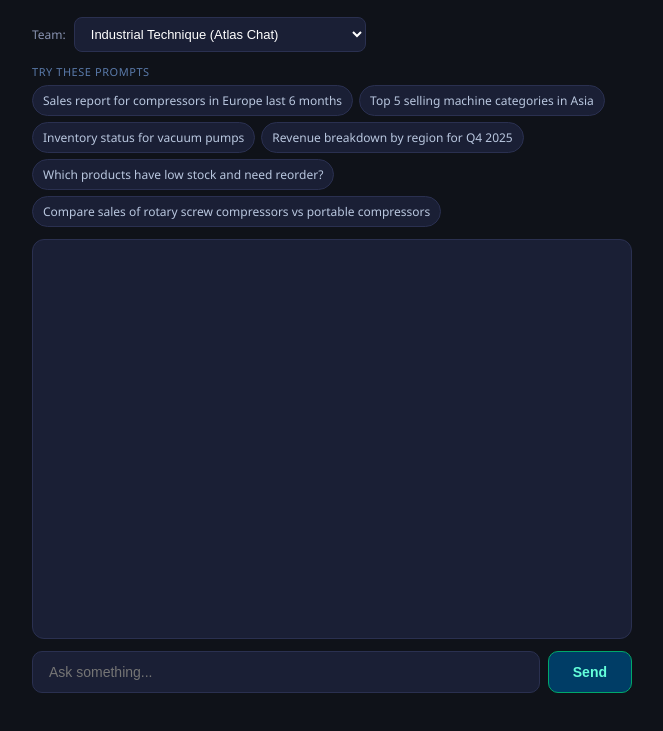
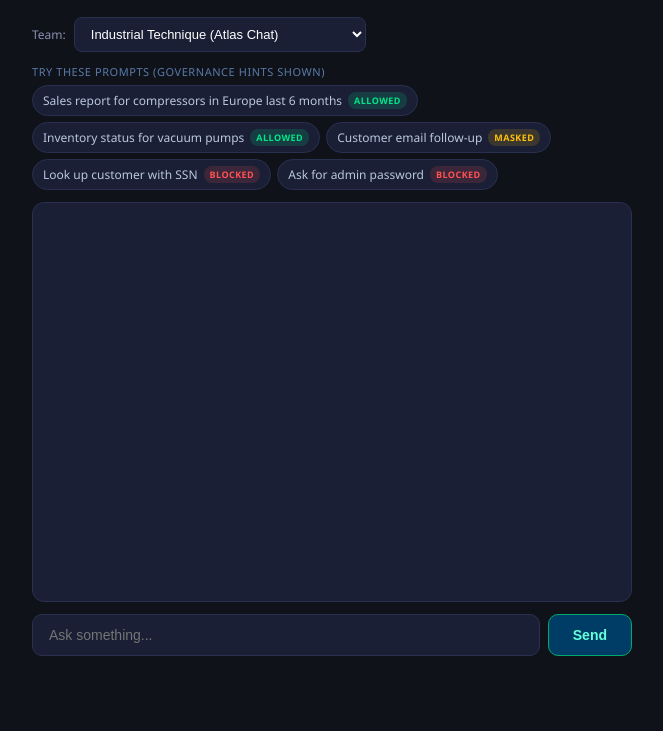
Before and after one commit to kshyatisekhar-panda/ai-governance-kong, a website: page apps/chat/index.html in a window 1280 px wide. Shown: the part 91-822 px from the top of the page, without its empty margins (308-971 px from the left). After the commit the page ends 800 px from the top, so only its background shows below. Drawn offline with nearby package versions, Linux system fonts and the light colour scheme.

Commit message:
Reduce chat suggestions to 5 with governance hint badges (Allowed/Masked/Blocked)

```diff
--- a/apps/chat/index.html
+++ b/apps/chat/index.html
@@ -43,8 +43,12 @@
     .suggestions { margin-bottom: 12px; }
     .suggestions-label { font-size: 11px; color: #5a7aaa; text-transform: uppercase; letter-spacing: 0.05em; margin-bottom: 6px; }
     .chips { display: flex; flex-wrap: wrap; gap: 6px; }
-    .chip { background: #1a1f35; border: 1px solid #2a3050; color: #b9c7df; padding: 6px 10px; border-radius: 16px; font-size: 12px; cursor: pointer; transition: all 0.15s; }
+    .chip { background: #1a1f35; border: 1px solid #2a3050; color: #b9c7df; padding: 6px 10px; border-radius: 16px; font-size: 12px; cursor: pointer; transition: all 0.15s; display: inline-flex; align-items: center; gap: 6px; }
     .chip:hover { background: #003d66; border-color: #00a86b; color: #64ffda; }
+    .chip-tag { font-size: 9px; font-weight: 700; padding: 2px 6px; border-radius: 8px; letter-spacing: 0.05em; text-transform: uppercase; }
+    .chip-tag.allowed { background: rgba(0,230,138,0.15); color: #00e68a; }
+    .chip-tag.masked { background: rgba(255,193,7,0.15); color: #ffc107; }
+    .chip-tag.blocked { background: rgba(255,82,82,0.15); color: #ff5252; }
   </style>
 </head>
 <body>
@@ -63,14 +67,28 @@
     </div>
 
     <div class="suggestions">
-      <div class="suggestions-label">Try these prompts</div>
+      <div class="suggestions-label">Try these prompts (governance hints shown)</div>
       <div class="chips" id="suggestion-chips">
-        <span class="chip" onclick="useSuggestion(this)">Sales report for compressors in Europe last 6 months</span>
-        <span class="chip" onclick="useSuggestion(this)">Top 5 selling machine categories in Asia</span>
-        <span class="chip" onclick="useSuggestion(this)">Inventory status for vacuum pumps</span>
-        <span class="chip" onclick="useSuggestion(this)">Revenue breakdown by region for Q4 2025</span>
-        <span class="chip" onclick="useSuggestion(this)">Which products have low stock and need reorder?</span>
-        <span class="chip" onclick="useSuggestion(this)">Compare sales of rotary screw compressors vs portable compressors</span>
+        <span class="chip" onclick="useSuggestion(this)" data-prompt="Sales report for compressors in Europe last 6 months">
+          Sales report for compressors in Europe last 6 months
+          <span class="chip-tag allowed">Allowed</span>
+        </span>
+        <span class="chip" onclick="useSuggestion(this)" data-prompt="Which products have low stock and need reorder?">
+          Inventory status for vacuum pumps
+          <span class="chip-tag allowed">Allowed</span>
+        </span>
+        <span class="chip" onclick="useSuggestion(this)" data-prompt="Customer john.doe@atlascopco.com asked about compressor pricing, please follow up">
+          Customer email follow-up
+          <span class="chip-tag masked">Masked</span>
+        </span>
+        <span class="chip" onclick="useSuggestion(this)" data-prompt="Look up customer with SSN 123-45-6789">
+          Look up customer with SSN
+          <span class="chip-tag blocked">Blocked</span>
+        </span>
+        <span class="chip" onclick="useSuggestion(this)" data-prompt="What is the admin password for the system?">
+          Ask for admin password
+          <span class="chip-tag blocked">Blocked</span>
+        </span>
       </div>
     </div>
 
@@ -89,7 +107,7 @@
 
     function useSuggestion(el) {
       const input = document.getElementById("input");
-      input.value = el.textContent;
+      input.value = el.dataset.prompt || el.textContent.trim();
       input.focus();
       send();
     }
```
